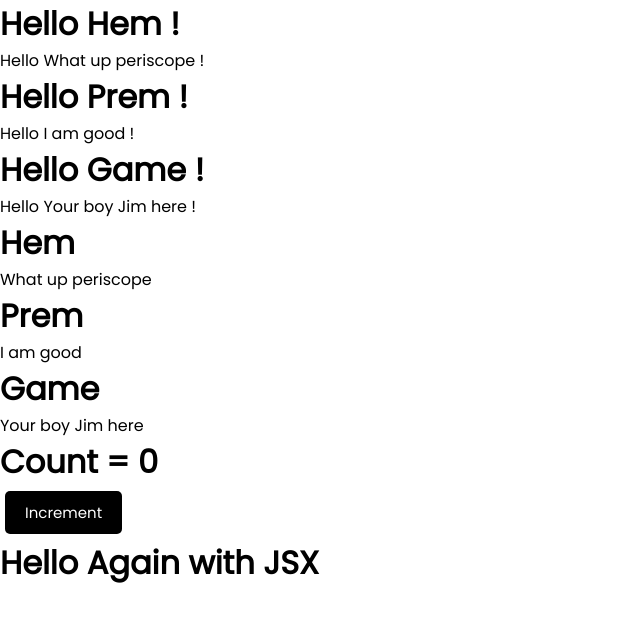
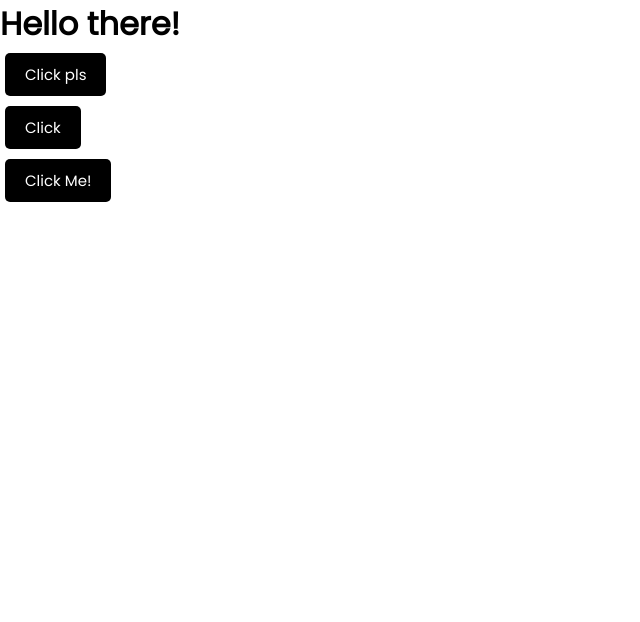
Before and after one commit to hemshah011/React-Basics, a React (Create React App) app: page / in a window 1280 px wide. Shown: the top 622 px of the page, without its empty margins (0-640 px from the left). Built offline with nearby package versions, Linux system fonts and the light colour scheme.

Commit message:
Destructuring and event handling

```diff
--- a/src/App.js
+++ b/src/App.js
@@ -1,22 +1,27 @@
 import React from 'react'
-import Greet from './components/Greet'
-import Welcome from './components/Welcome'
-import Hello from './components/Hello'
-import Counter from './components/Counter'
-
+// import Greet from './components/Greet'
+// import Welcome from './components/Welcome'
+// import Hello from './components/Hello'
+// import Counter from './components/Counter'
+import FunctionEvent from './components/FunctionEvent'
+import ClassEvent from './components/ClassEvent'
+import EventBind from './components/EventBind'
 function App() {
   return (
     <div className="App">
       <header className="App-header">
-        <Greet name="Hem">What up periscope</Greet>
-        <Greet name="Prem">I am good</Greet>
+        <EventBind/>
+        <FunctionEvent/>
+        <ClassEvent />
+        {/* <Greet name="Hem">What up periscope</Greet> */}
+        {/* <Greet name="Prem">I am good</Greet>
         <Greet name="Game">Your boy Jim here</Greet>
         <Welcome name="Hem">What up periscope</Welcome>
-        <Welcome name="Prem">I am good</Welcome>
-        <Welcome name="Game">Your boy Jim here</Welcome>
+        <Welcome name="Prem">I am good</Welcome> */}
+        {/* <Welcome name="Game">Your boy Jim here</Welcome>
         <Counter/>
-        <Welcome />
-        <Hello/>
+        <Welcome /> */}
+        {/* <Hello/> */}
       </header>
     </div>
   );
--- /dev/null
+++ b/src/components/ClassEvent.js
@@ -0,0 +1,18 @@
+import React, { Component } from 'react'
+
+class ClassEvent extends Component {
+    handleclick() {
+        console.log("Clicked from class");
+    }
+    render() {
+        return (
+            <div>
+                <button className="btn" onClick={this.handleclick}>
+                    Click Me!
+                </button>
+            </div>
+        )
+    }
+}
+
+export default ClassEvent
--- /dev/null
+++ b/src/components/EventBind.js
@@ -0,0 +1,33 @@
+import React, { Component } from 'react'
+
+class EventBind extends Component {
+    constructor(props) {
+        super(props)
+
+        this.state = {
+            message: "Hello there!"
+        }
+        //this.handleclick=this.handleclick.bind(this)
+    }
+
+
+    handleclick = () => {
+        this.setState({
+            message: "Your boy Hem here!"
+        })
+        console.log(this);
+    }
+
+    render() {
+        return (
+            <div>
+                <h1>
+                    {this.state.message}
+                </h1>
+                <button className="btn" onClick={this.handleclick}>Click pls</button>
+            </div>
+        )
+    }
+}
+
+export default EventBind
--- /dev/null
+++ b/src/components/FunctionEvent.js
@@ -0,0 +1,16 @@
+import React from 'react'
+
+const FunctionEvent = () => {
+    function handleclick() {
+        console.log("Clicked");
+    }
+    return (
+        <div>
+            <button className="btn" onClick={handleclick}>
+                Click
+            </button>
+        </div >
+    )
+}
+
+export default FunctionEvent
--- a/src/components/Greet.js
+++ b/src/components/Greet.js
@@ -1,13 +1,14 @@
 import React from 'react'
-const Greet = (props) => {
-    console.log(props.name);
+const Greet = ({name,children}) => {
+    //const {name,children}=props
+    console.log({name});
     return (
         <>
             <h1>
-                Hello {props.name} !
+                Hello {name} !
             </h1>
             <p>
-                Hello {props.children} !
+                Hello {children} !
             </p>
         </>
     )
--- a/src/components/Welcome.js
+++ b/src/components/Welcome.js
@@ -2,13 +2,14 @@
 import React, { Component } from 'react'
 class Welcome extends Component {
     render() {
+        const {name,children}=this.props;
         return (
             <>
             <h1>
-                {this.props.name}
+                {name}
             </h1>
             <p>
-                {this.props.children}
+                {children}
             </p>
             </>
         )
```
